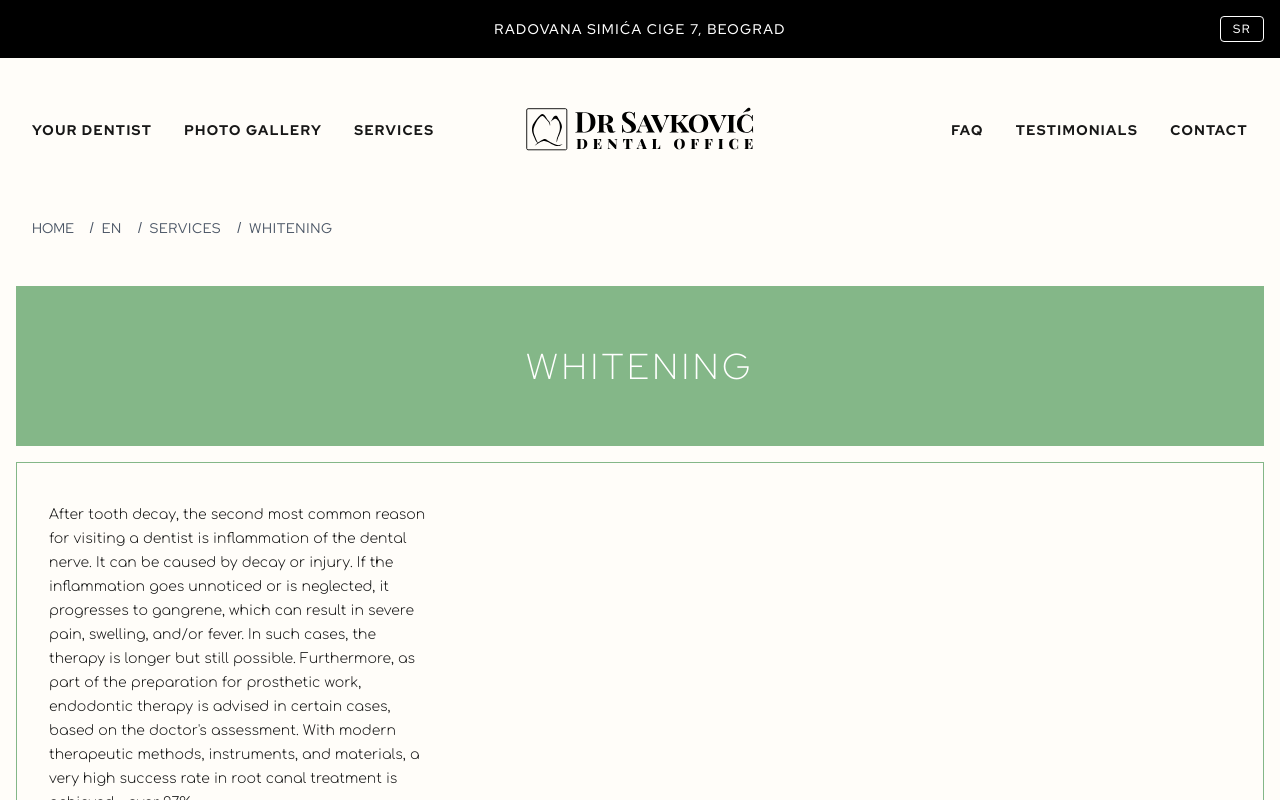
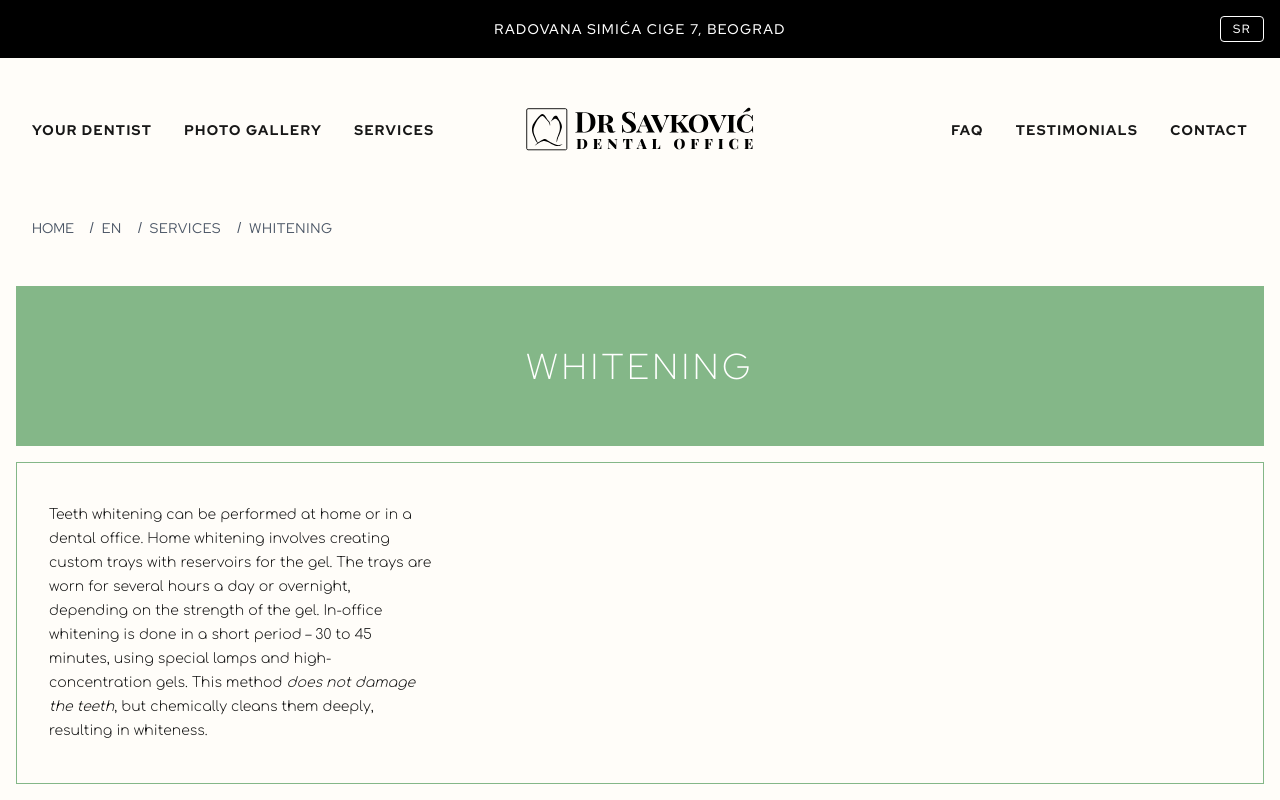
Before and after one commit to damjans92/ordinacija-v2, a Next.js app: page /en/services/whitening in a window 1280 px wide. Shown: the top 800 px of the page. Built offline with nearby package versions, Linux system fonts and the light colour scheme.

Commit message:
whitening text fixed

```diff
--- a/src/app/(sr)/terapijske-usluge/izbeljivanje/page.tsx
+++ b/src/app/(sr)/terapijske-usluge/izbeljivanje/page.tsx
@@ -20,7 +20,9 @@ const ServiceWhitening = () => {
 
         <div className="grid md:grid-cols-3 gap-4 p-10 px-8 border-1 border-foreground2">
           <div>
-            <p>{t.whitening.description}</p>
+            <p
+              dangerouslySetInnerHTML={{ __html: t.whitening.description }}
+            ></p>
           </div>
         </div>
       </div>
--- a/src/app/en/services/whitening/page.tsx
+++ b/src/app/en/services/whitening/page.tsx
@@ -21,7 +21,9 @@ const ServiceWhiteningEN = () => {
       <div className="container max-auto">
         <div className="grid  lg:grid-cols-3 gap-4 p-10 px-8 border-1 border-foreground2">
           <div>
-            <p>{t.whitening.description}</p>
+            <p
+              dangerouslySetInnerHTML={{ __html: t.whitening.description }}
+            ></p>
           </div>
         </div>
       </div>
--- a/src/data/servicesTexts.ts
+++ b/src/data/servicesTexts.ts
@@ -19,7 +19,7 @@ export const servicesTextsData = {
     whitening: {
       title: "Izbeljivanje",
       description:
-        "Nakon karijesa, drugi najčešći razlog javljanja stomatologu je upala zubnog živca. Ona može biti posledica karijesa ili povrede. Ako upala prođe neopaženo ili se zanemari, prelazi u gangrenu, i tada se mogu javiti jak bol, otok i/ili temperatura. U tom slučaju terapija je duža ali moguća. Dalje, u sklopu pripreme za protetske radove, savetuje se endodontska terapija u određenim slučajevima, prema proceni doktora. Savremenim terapijskim metodama, instrumentima i materijalima, omogućen je jako visok procenat uspeha u terapiji lečenja zuba – preko 97%.",
+        "Izbeljivanje zuba može biti izvedeno u kućnim ili ordinacijskim uslovima. Kućno izbeljivanje se vrši izradom individualnih folija koje u sebi imaju rezervoare u koje se stavlja gel. Folije se nose nekoliko sati dnevno ili tokom noći, u zavisnosti od jačine gela. Ordinacijsko izbeljivanje se vrši u kratkom roku – 30 do 45 minuta, uz primenu posebnih lampi i gelova visoke koncentracije. Ova metoda <i>ne oštećuje zube</i>, već ih hemijski dubinski čisti, čime se postiže belina.",
     },
     ortodontics: {
       title: '"High align" \n folije',
@@ -81,7 +81,7 @@ export const servicesTextsData = {
     whitening: {
       title: "Whitening",
       description:
-        " After tooth decay, the second most common reason for visiting a dentist is inflammation of the dental nerve. It can be caused by decay or injury. If the inflammation goes unnoticed or is neglected, it progresses to gangrene, which can result in severe pain, swelling, and/or fever. In such cases, the therapy is longer but still possible. Furthermore, as part of the preparation for prosthetic work, endodontic therapy is advised in certain cases, based on the doctor's assessment. With modern therapeutic methods, instruments, and materials, a very high success rate in root canal treatment is achieved – over 97%.",
+        "Teeth whitening can be performed at home or in a dental office. Home whitening involves creating custom trays with reservoirs for the gel. The trays are worn for several hours a day or overnight, depending on the strength of the gel. In-office whitening is done in a short period – 30 to 45 minutes, using special lamps and high-concentration gels. This method <i>does not damage the teeth</i>, but chemically cleans them deeply, resulting in whiteness.",
     },
     ortodontics: {
       title: '"High align" \n Aligners',
```
